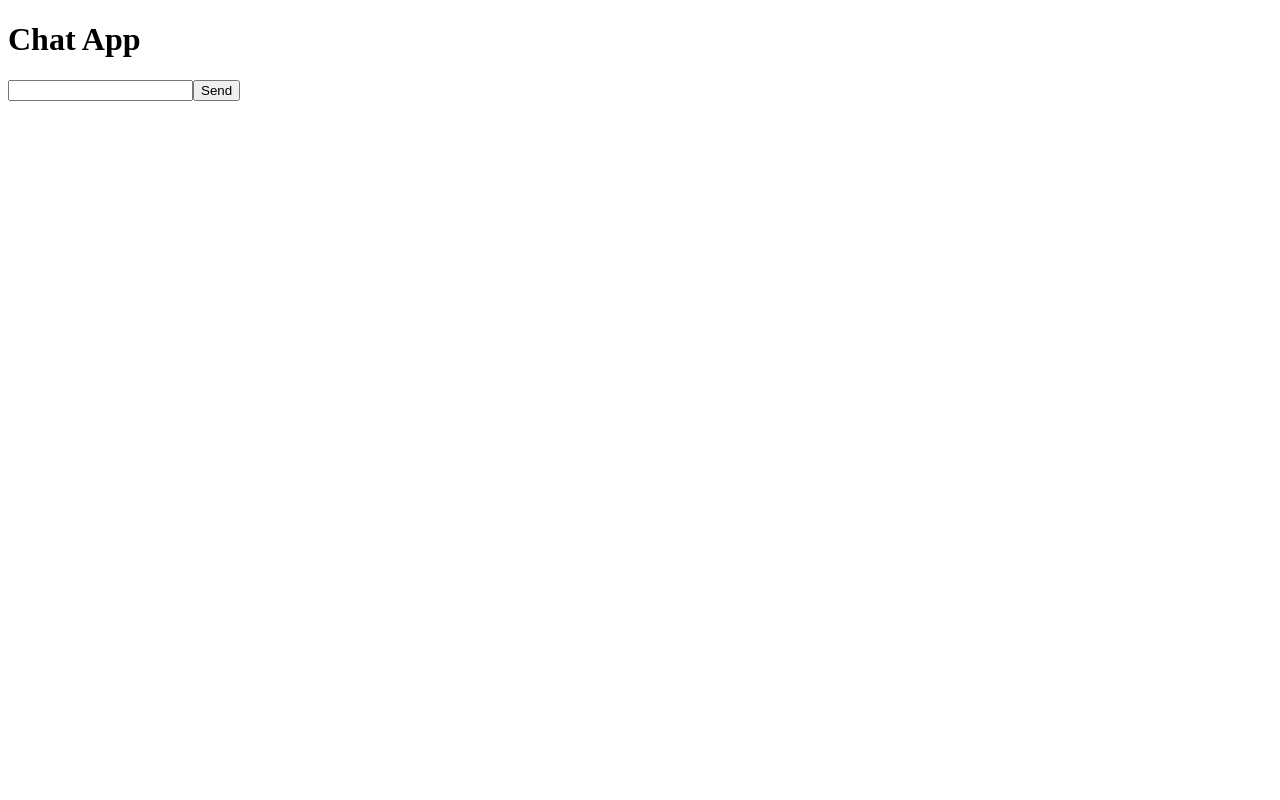
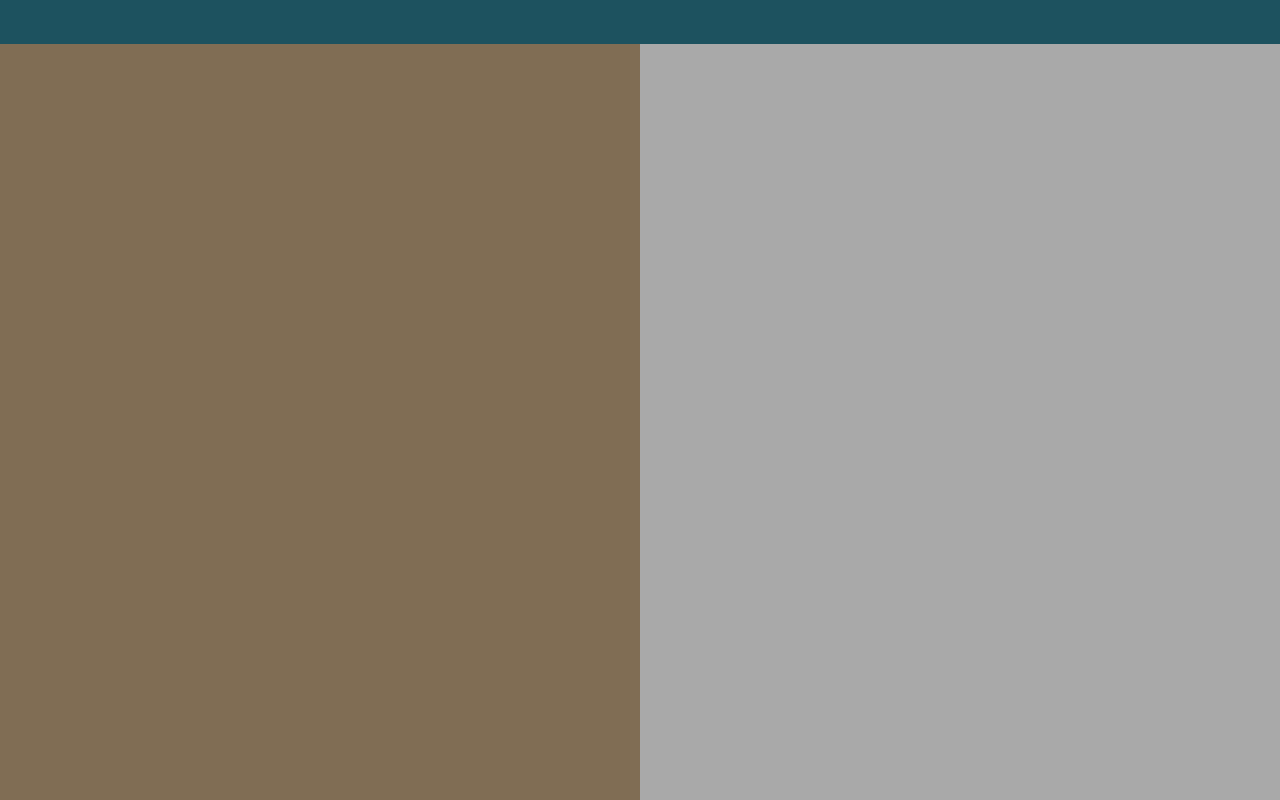
Before and after one commit to Moaaz-l/The-call-to-God-1, a React (Create React App) app: page / in a window 1280 px wide. Built offline with nearby package versions, Linux system fonts and the light colour scheme.

Commit message:
first commit

```diff
--- a/src/index.js
+++ b/src/index.js
@@ -1,10 +1,17 @@
 import React from 'react';
-import ReactDOM from 'react-dom';
-import Chat from './js/Chat';
+import ReactDOM from 'react-dom/client';
+import './css/index.css';
+import App from './App';
+import reportWebVitals from './reportWebVitals';
 
-ReactDOM.render(
+const root = ReactDOM.createRoot(document.getElementById('root'));
+root.render(
   <React.StrictMode>
-    <Chat />
-  </React.StrictMode>,
-  document.getElementById('root')
+    <App />
+  </React.StrictMode>
 );
+
+// If you want to start measuring performance in your app, pass a function
+// to log results (for example: reportWebVitals(console.log))
+// or send to an analytics endpoint. Learn more: https://bit.ly/CRA-vitals
+reportWebVitals();
```
Also changed, not shown: 1 other file (tests, documents, lock files or other folders).
